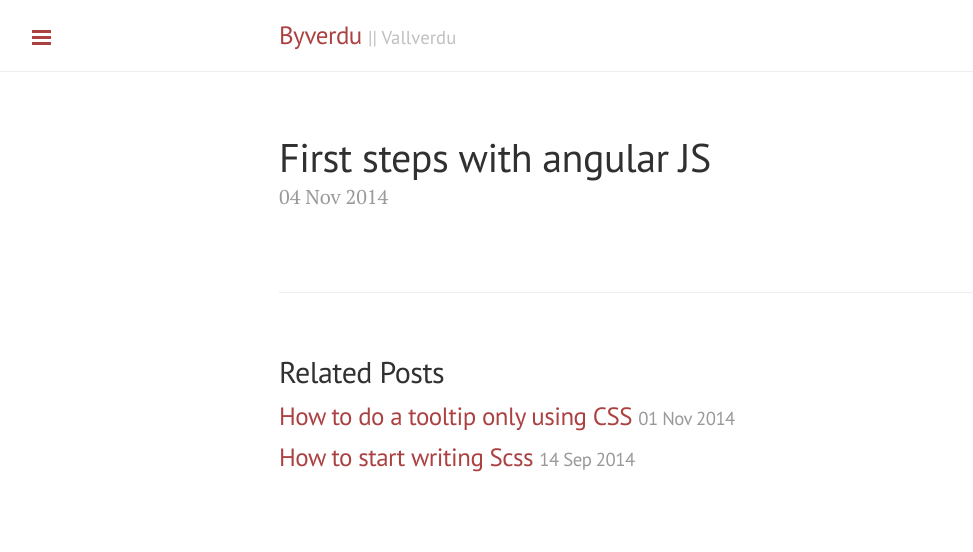
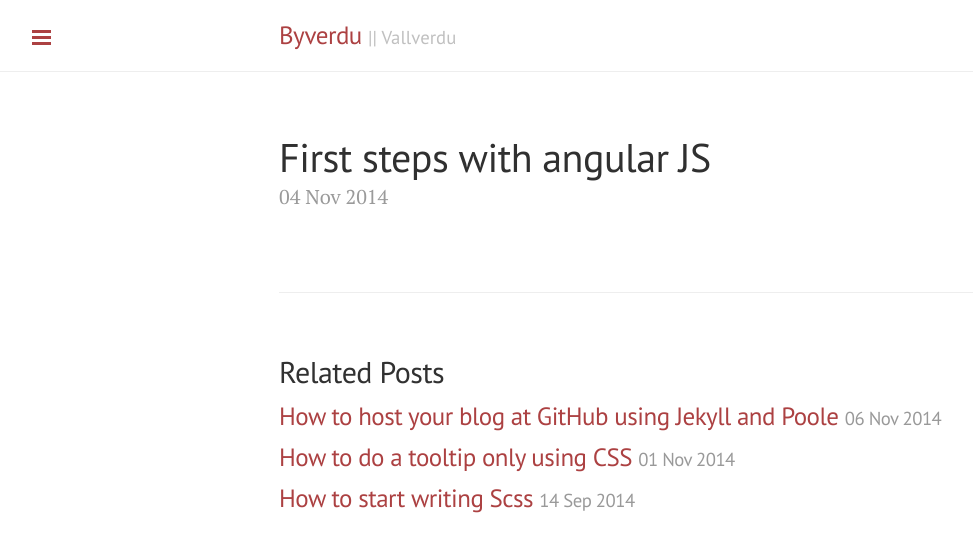
Before and after one commit to byverdu/byverdu.github.io, a Jekyll site: the page built from _posts/2014-11-4-first-steps-using-angular-js.md, in a window 1280 px wide. Shown: the top 552 px of the page, without its empty margins (1-974 px from the left). Built offline with Jekyll 4.4.1, drawn with Linux system fonts in a browser that asks for light colours; nearby versions of some CDN libraries; Markdown is read by kramdown in place of the engine named in the settings; comment, search, counter and statistics services are not loaded; some of the changed lines change nothing that is shown.

Commit message:
github pages post published

````diff
--- a/_layouts/post.html
+++ b/_layouts/post.html
@@ -14,7 +14,7 @@ layout: default
     {% for post in site.related_posts limit:3 %}
       <li>
         <h3>
-          <a href="{{ site.baseurl }}{{ post.url }}">
+          <a href="{{ site.url }}{{ post.url }}">
             {{ post.title }}
             <small>{{ post.date | date_to_string }}</small>
           </a>
--- /dev/null
+++ b/_posts/2014-11-6-how-to-host-your-blog-at-github-using-jekyll-and-poole.md
@@ -0,0 +1,242 @@
+---
+permalink: how-to-host-your-blog-at-github-using-jekyll-and-poole
+
+layout: post
+
+title: How to host your blog at GitHub using Jekyll and Poole
+---
+
+After I have finished my programming bootcamp I have realized some things, the first one is that I love Git and the version control (commit and commit), the second one is that I love too spending time with the Command Line Interface (talking directly with the OS) and the latest but not the less important I LOVE CODING.
+
+<!-- more -->
+
+I am really impress about all the brilliant brains that are out there that are giving all this amazing tools for the rest of mortals.
+
+So far today I am going to explain how you can host your blog in [Github pages](https://pages.github.com/), and add some functionality to it. This tutorial is for Mac users.
+
+Further steps:
+
+<ul class="fa-ul">
+  <li><i class="fa-li fa fa-square-o"></i>Start a repo that contains your blog.</li>
+  <li><i class="fa-li fa fa-square-o"></i>Install a Jekyll theme.</li>
+  <li><i class="fa-li fa fa-square-o"></i>Add some more functionality.</li>
+  <li><i class="fa-li fa fa-square-o"></i>Style it.</li>
+</ul>
+
+The truth is that you should be able to have all this configuration running in a really short time.
+
+
+## <i class="fa fa-github"></i> Step 1
+
+By default GitHub lets you can host one site per GitHub account and organization, and unlimited project sites. I am going to concentrate with the GitHub account.
+
+We need to create a new repo with a name that has to be like `username.github.io`, in my case is `byverdu.github.io`. Then what we want is to have that repo locally so we can make changes and push them to GitHub. For do this just type this command into the terminal, changing username with your own details.
+
+`git clone https://github.com/username/username.github.io`
+
+So far we have our repo set up in GitHub and locally, the next step is to connect them and have the website available online.
+
+> Normally the GitHub pages tutorial will tell you to create a `index.html` file and push it to have the website ready, we will skip that step and do it in the next section.
+
+
+<ul class="fa-ul">
+  <li><i class="fa-li fa fa-check-square"></i>Start a repo that contains your blog.</li>
+</ul>
+
+
+## <i class="fa fa-eyedropper"></i> Step 2
+
+In addition to supporting regular HTML content, GitHub Pages support [Jekyll](http://jekyllrb.com), a simple, blog-aware static site generator. Jekyll makes it easy to create site-wide headers and footers without having to copy them across every page. Is highly recommended to install Jekyll on your computer to preview your site.
+
+Jekyll is written in Ruby, so for be able to run everything you need the next configuration on your Mac (Sorry Windows).
+
+1. Any Mac comes with Ruby pre-installed, run `ruby --version` in a terminal window and if your version is 1.9.3 or 2.0.0 you are ready to go, otherwise [follow this](https://www.ruby-lang.org/en/downloads/).
+
+2. The easiest way is to install Jekyll is using the GitHub gem that will install all the dependencies that you need. `gem install github-pages`.
+
+The previous gem will install on your machine the following gems:
+
+{% highlight ruby %}
+$ github-pages versions
++-----------------------+---------+
+| Gem                   | Version |
++-----------------------+---------+
+| jekyll                | 2.4.0   |
+| jekyll-coffeescript   | 1.0.0   |
+| jekyll-sass-converter | 1.2.0   |
+| kramdown              | 1.3.1   |
+| maruku                | 0.7.0   |
+| rdiscount             | 2.1.7   |
+| redcarpet             | 3.1.2   |
+| redCloth              | 4.2.9   |
+| liquid                | 2.6.1   |
+| pygments.rb           | 0.6.0   |
+| jemoji                | 0.3.0   |
+| jekyll-mentions       | 0.1.3   |
+| jekyll-redirect-from  | 0.6.2   |
+| jekyll-sitemap        | 0.6.0   |
++-----------------------+---------+
+{% endhighlight %}
+
+
+3. Now that we have Jekyll installed locally what we want is to add a template that will make our life easier. A really good one is [Poole](http://getpoole.com/), written by @mdo. In my case I have chosen Lanyon. The only thing that you need to do is download the theme that you want and paste everything inside the folder that contains the repo that you just cloned from step 1.
+
+Now to get your site live on internet you only need to push to GitHub.
+
+`cd folder/cloned/repo` --> `git add --all` --> `git commit -m 'first commit'` --> `git push`
+
+That's all, you will receive a email from GitHub telling you that your site is live or that something went wrong during the process. If the email is telling you that all is `Ok` you can visit `http://username.github.io` in your browser and see your new site, by now will contain all the info that is in your chosen theme.
+
+
+<ul class="fa-ul">
+  <li><i class="fa-li fa fa-check-square"></i>Start a repo that contains your blog.</li>
+  <li><i class="fa-li fa fa-check-square"></i>Install a Jekyll theme.</li>
+</ul>
+
+
+## <i class="fa fa-cogs"></i> Step 3
+
+How to use your Jekyll site?.
+
+
+```
+# Project structure
+
+_include    # HMTL files to include in your site as sections
+_layouts    # Common templates
+_posts      # Your posts
+_site       # Contains your compiled site
+public      # Where you place your CSS, JS and images
+_config.yml # Your site configuration
+about.md    # Any markdown file will be converted as an html page
+
+```
+
+##### <i class="fa fa-cog"></i> _config.yml
+
+This is the most important file, is the place where you can set up the name of your blog, how to compile Sass, the way to show your links...
+
+{% highlight yaml %}
+# Setup
+title:            Byverdu
+tagline:          '|| Vallverdu'
+description:      'There is no place like GitHub'
+url:              http://byverdu.github.io/
+baseurl:          /
+{% endhighlight %}
+
+
+##### <i class="fa fa-cog"></i> _posts
+
+By default your url is going to have the format `year-month-day-post-name`, if you want to have it excluding the date you can do this.
+
+On your `_config.yml` make sure that you have this configuration
+
+{% highlight yaml %}
+permalink:           pretty
+relative_permalinks: true
+
+excerpt_separator: "<!-- more -->" # Adds read more feature
+{% endhighlight %}
+
+Maybe there is a better solution but the one that I have found is forcing you to write every time the permalink in all your posts.
+
+{% highlight HTML %}
+<!-- your post.md file -->
+---
+permalink: how-to-host-your-blog-at-github-using-jekyll-and-poole
+
+layout: post
+
+title: How to host your blog at GitHub using Jekyll and Poole
+---
+{% endhighlight %}
+
+If you want to add the `<!-- read more -->` feature to your blog you only need to add the `excerpt_separator` property to your `_config.yml` and in your `index.html` change &#123;&#123; post.content &#125;&#125; by &#123;&#123; post.excerpt &#125;&#125;
+
+
+##### <i class="fa fa-cog"></i> Add Google Analytics and Disquss
+
+To do this step we are going to work with the `_include folder`. We need to create a `google_analytic.html` file and a `disquss.html` file inside the folder with your user preferences.
+
+{% highlight HTML %}
+<!-- google_analytic file -->
+
+<script>
+  (function(i,s,o,g,r,a,m){i['GoogleAnalyticsObject']=r;i[r]=i[r]||function(){
+  (i[r].q=i[r].q||[]).push(arguments)},i[r].l=1*new Date();a=s.createElement(o),
+  m=s.getElementsByTagName(o)[0];a.async=1;a.src=g;m.parentNode.insertBefore(a,m)
+  })(window,document,'script','//www.google-analytics.com/analytics.js','ga');
+
+  ga('create', 'UA-342267239443-1', 'auto');
+  ga('send', 'pageview');
+
+</script>
+
+{% endhighlight %}
+
+
+{% highlight HTML %}
+<!-- disquss file -->
+
+<div id="disqus_thread"></div>
+<script type="text/javascript">
+    /* * * CONFIGURATION VARIABLES: EDIT BEFORE PASTING INTO YOUR WEBPAGE * * */
+    var disqus_shortname = 'shortname'; // required: replace example with your forum shortname
+
+    /* * * DON'T EDIT BELOW THIS LINE * * */
+    (function() {
+        var dsq = document.createElement('script'); dsq.type = 'text/javascript'; dsq.async = true;
+        dsq.src = '//' + disqus_shortname + '.disqus.com/embed.js';
+        (document.getElementsByTagName('head')[0] || document.getElementsByTagName('body')[0]).appendChild(dsq);
+    })();
+</script>
+<noscript>Please enable JavaScript to view the <a href="http://disqus.com/?ref_noscript">comments powered by Disqus.</a></noscript>
+
+{% endhighlight %}
+
+Now we need to add &#123;% include google_analytics.html % &#125; in your ` _include/head.html`
+
+and &#123;% include disquss.html  %&#125; in your `_layouts/post.hmtl`
+
+<ul class="fa-ul">
+  <li><i class="fa-li fa fa-check-square"></i>Start a repo that contains your blog.</li>
+  <li><i class="fa-li fa fa-check-square"></i>Install a Jekyll theme.</li>
+  <li><i class="fa-li fa fa-check-square"></i>Add some more functionality.</li>
+</ul>
+
+
+## <i class="fa fa-css3"></i> Step 4
+
+Jekyll already comes with sass built in, the only thing that you need to do is change the extension of any css file for `.sass` or `.scss` and add the 2 lines with 3 dashes at the top of the file and you are ready to go.
+
+If you are planning to use partials, is as easy as adding the code below to your `_config.yml` file, create a `_sass` folder that will contain your partial files and inside your main sass file use the ` @import` rule to add the partials
+
+```yaml
+sass:
+  sass_dir: _sass
+```
+```css
+---
+
+---
+
+@import 'base';
+@import 'fonts';
+
+```
+
+<ul class="fa-ul">
+  <li><i class="fa-li fa fa-check-square"></i>Start a repo that contains your blog.</li>
+  <li><i class="fa-li fa fa-check-square"></i>Install a Jekyll theme.</li>
+  <li><i class="fa-li fa fa-check-square"></i>Add some more functionality.</li>
+  <li><i class="fa-li fa fa-check-square"></i>Style it.</li>
+</ul>
+
+Sources
+
+[Github pages](https://pages.github.com/)
+
+[joshualande.com](http://joshualande.com/jekyll-github-pages-poole/)
+
+[Sass and Jekyll](http://markdotto.com/2014/09/25/sass-and-jekyll/)
--- a/public/css/by_styles.scss
+++ b/public/css/by_styles.scss
@@ -16,6 +16,13 @@
 }
 
 
+// Post styles
+
+.fa-check-square{
+
+	color: green
+}
+
 
 // Styles demos
 
````
